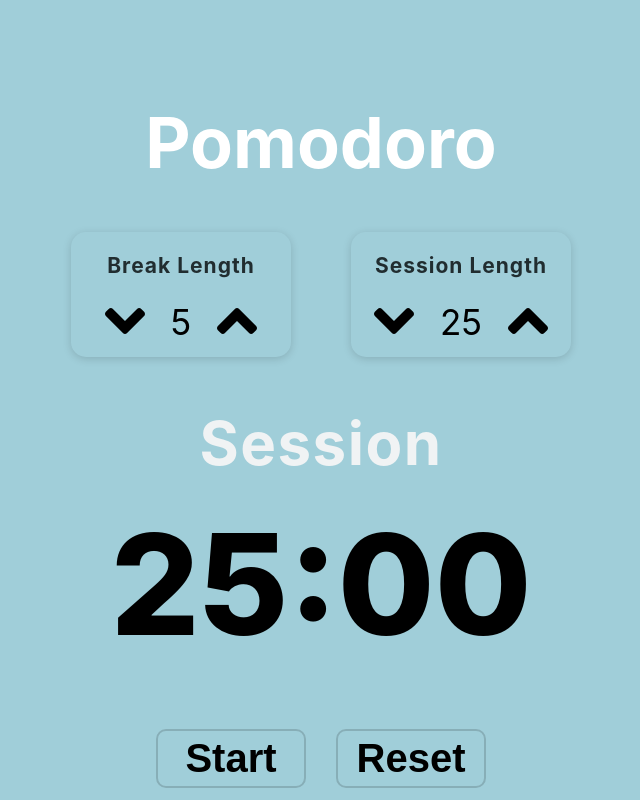
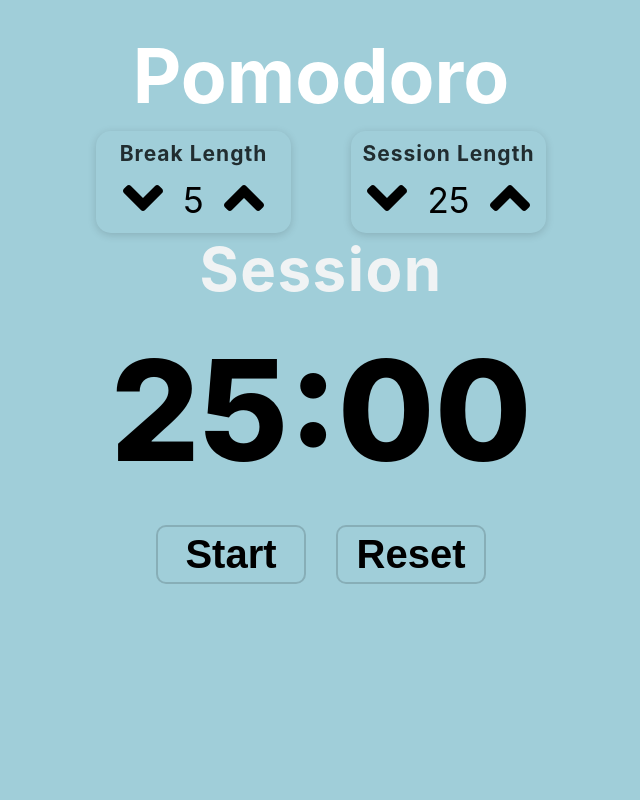
Before and after one commit to Fernandadsantos/react-app-pomodoro, a React (Create React App) app: page / in a window 1280 px wide. Shown: the whole page, without its empty margins (319-959 px from the left). Built offline with nearby package versions, Linux system fonts and the light colour scheme.

Commit message:
Change css

```diff
--- a/src/App.css
+++ b/src/App.css
@@ -1,11 +1,18 @@
+*{
+  margin: 0;
+  padding: 0;
+}
+
 body{
   background-color: #a0ced9;
-  margin-top: 100px;
+  margin-top: 30px;
 }
+
 #title{
   color: #fff;
-  font-size: 70px;
+  font-size: 75px;
   text-align: center;
+  margin: 0 0 10px 0;
 }
 
 .timer{
--- a/src/App.js
+++ b/src/App.js
@@ -80,7 +80,7 @@ function App() {
             return sessionTime;
           }
         });
-      }, 1000);
+      }, 10000);
       setIntervalId(newIntervalId);
     }
   };
--- a/src/components/buttons/buttons.css
+++ b/src/components/buttons/buttons.css
@@ -3,16 +3,17 @@
     color: #000405cb;
     letter-spacing: 1px;
     font-size: 21px;
-    margin-bottom: 10px;
+    margin: 10px 0 0;
     text-align: center;
 }
 
 .break-box,
 .session-box{
-    box-shadow: rgba(0, 0, 0, 0.15) 0px 2px 8px;
     border-radius: 15px;
-    width: 220px;
+    box-shadow: 0 2px 8px #00000026;
+    width: 195px;
 }
+
 .buttons-break,
 .buttons-session{
     display: flex;
@@ -20,6 +21,7 @@
     gap: 20px;
     align-items: center;
 }
+
 #break-decrement,
 #break-increment,
 #session-decrement,
@@ -28,6 +30,7 @@
     border: none;
     cursor: pointer;
 }
+
 #break-length,
 #session-length{
     font-size: 35px;
--- a/src/components/clock/clock.css
+++ b/src/components/clock/clock.css
@@ -2,6 +2,7 @@ body{
     background-color: #a0ced9;
     margin-top: 100px;
 }
+
 #title{
     color: #fff;
     font-size: 70px;
@@ -10,8 +11,9 @@ body{
 .timer{
     display: flex;
     justify-content: center;
-    gap: 60px;
+    gap: 30px;
 }
+
 #start-stop,
 #reset{
     background-color: transparent;
--- a/src/components/timer-left/timer-left.css
+++ b/src/components/timer-left/timer-left.css
@@ -5,6 +5,7 @@
     letter-spacing: 1.5px;
     text-align: center;
 }
+
 #time-left{
     font-size: 140px;
     font-weight: 800;
@@ -13,6 +14,7 @@
     margin-top: 20px;
     margin-bottom: 10px;
 }
+
 #start_stop,
 #reset{
   background-color: transparent;
@@ -27,7 +29,7 @@
 
 .btn-bottom{
   display: flex;
+  gap: 30px;
   justify-content: center;
-  margin-top: 60px;
-  gap: 30px;
+  margin-top: 30px;
 }
```
Also changed, not shown: src/assets/screem.png (added), 1 other file (tests, documents, lock files or other folders).
